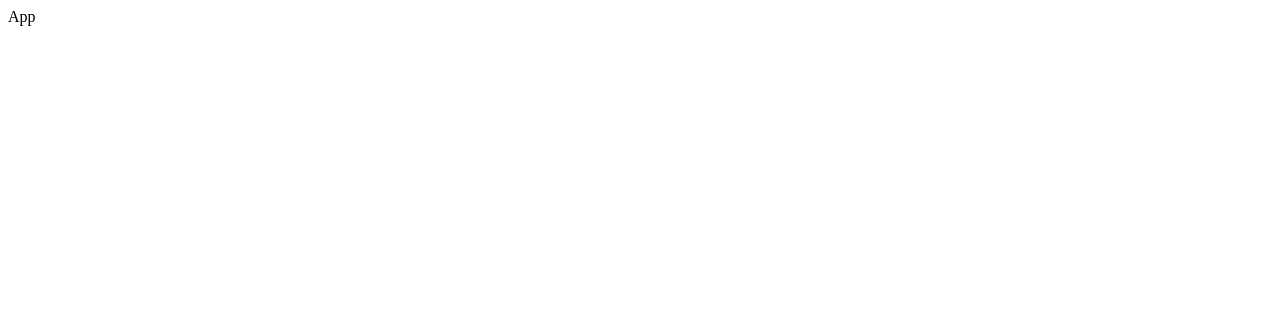
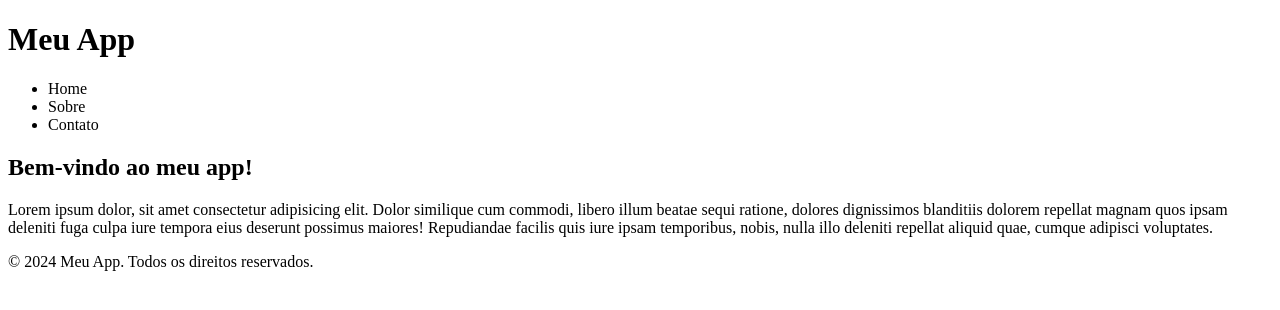
Before and after one commit to 1TDSPw-26/front-2sem-aula-09, a React (Vite) app in the folder my-app/: page / in a window 1280 px wide. Shown: the top 310 px of the page. Built offline with nearby package versions, Linux system fonts and the light colour scheme.

Commit message:
feat: Modularizando o App com Cabecalho, Conteudo e Rodape

```diff
--- a/my-app/src/App.tsx
+++ b/my-app/src/App.tsx
@@ -1,6 +1,14 @@
+import Cabecalho from "./components/Cabecalho";
+import Conteudo from "./components/Conteudo";
+import Rodape from "./components/Rodape";
+
 
 export default function App() {
-  return (
-    <div>App</div>
-  )
+    return (
+        <div>
+            <Cabecalho />
+            <Conteudo />
+            <Rodape />
+        </div>
+    );
 }
--- /dev/null
+++ b/my-app/src/components/Cabecalho/index.tsx
@@ -0,0 +1,14 @@
+export default function Cabecalho() {
+    return (
+        <header>
+            <h1>Meu App</h1>
+            <nav>
+                <ul>
+                    <li>Home</li>
+                    <li>Sobre</li>
+                    <li>Contato</li>
+                </ul>
+            </nav>
+        </header>
+    );
+}
--- /dev/null
+++ b/my-app/src/components/Conteudo/index.tsx
@@ -0,0 +1,10 @@
+export default function Conteudo() {
+    return (
+        <main>
+            <section>
+            <h2>Bem-vindo ao meu app!</h2>
+            <p>Lorem ipsum dolor, sit amet consectetur adipisicing elit. Dolor similique cum commodi, libero illum beatae sequi ratione, dolores dignissimos blanditiis dolorem repellat magnam quos ipsam deleniti fuga culpa iure tempora eius deserunt possimus maiores! Repudiandae facilis quis iure ipsam temporibus, nobis, nulla illo deleniti repellat aliquid quae, cumque adipisci voluptates.</p>
+             </section>
+        </main>
+    );
+}
--- /dev/null
+++ b/my-app/src/components/Rodape/index.tsx
@@ -0,0 +1,7 @@
+export default function Rodape() {
+    return (
+        <footer>
+            <p>&copy; 2024 Meu App. Todos os direitos reservados.</p>
+        </footer>
+    );
+}
```
Also changed, not shown: 1 other file (tests, documents, lock files or other folders).
